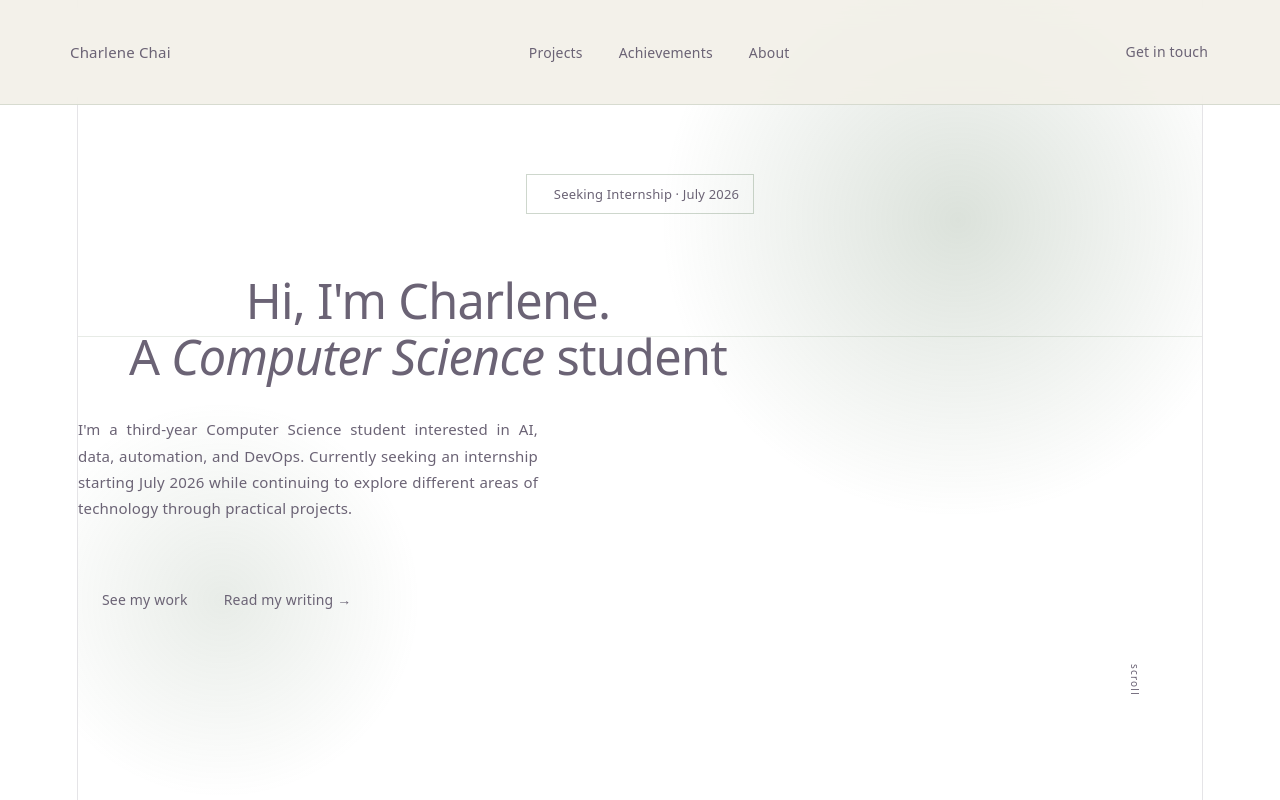
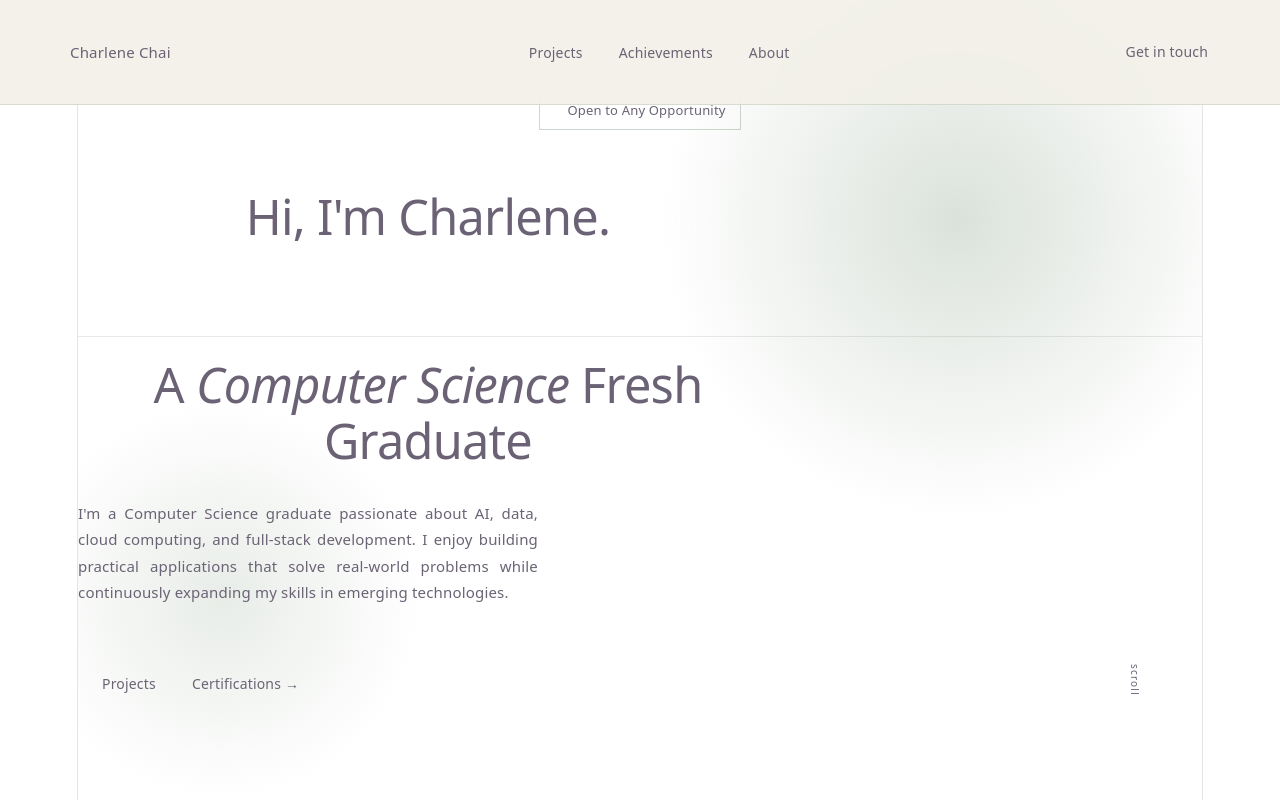
Before and after one commit to charlenechch/charlene-work, a React (Vite) app: page / in a window 1280 px wide. Shown: the top 800 px of the page. Built offline with nearby package versions, Linux system fonts and the light colour scheme; the HTML template or start-up script is replaced by a standard one; a web font is replaced by a local one.

Commit message:
Update Hero.jsx

```diff
--- a/src/components/Hero/Hero.jsx
+++ b/src/components/Hero/Hero.jsx
@@ -53,24 +53,23 @@ export default function Hero() {
       <div className="hero-content" ref={contentRef}>
         <div className="hero-status hero-enter" ref={setEnterRef(0)}>
           <span className="hero-status-dot" />
-          Seeking Internship · July 2026
+          Open to Any Opportunity
         </div>
 
         <h1 className="hero-headline hero-enter" ref={setEnterRef(1)}>
-          Hi, I'm Charlene. <br />
-          A <em ref={wordRef} className="hero-accent">Computer Science</em> student
+          Hi, I'm Charlene. <br /><br /> <br />
+
+          A <em ref={wordRef} className="hero-accent">Computer Science</em> Fresh Graduate
         </h1>
 
         <p className="hero-sub hero-enter" ref={setEnterRef(2)}>
-          I'm a third-year Computer Science student interested in AI, data,
-          automation, and DevOps. Currently seeking an internship starting
-          July 2026 while continuing to explore different areas of technology
-          through practical projects.
+          I'm a Computer Science graduate passionate about AI, data, cloud computing, and full-stack development.
+          I enjoy building practical applications that solve real-world problems while continuously expanding my skills in emerging technologies.
         </p>
 
         <div className="hero-ctas hero-enter" ref={setEnterRef(3)}>
-          <a href="#projects" className="btn-primary">See my work</a>
-          <a href="#writing" className="btn-ghost">Read my writing →</a>
+          <a href="#projects" className="btn-primary">Projects</a>
+          <a href="#writing" className="btn-ghost">Certifications →</a>
         </div>
       </div>
 
```
